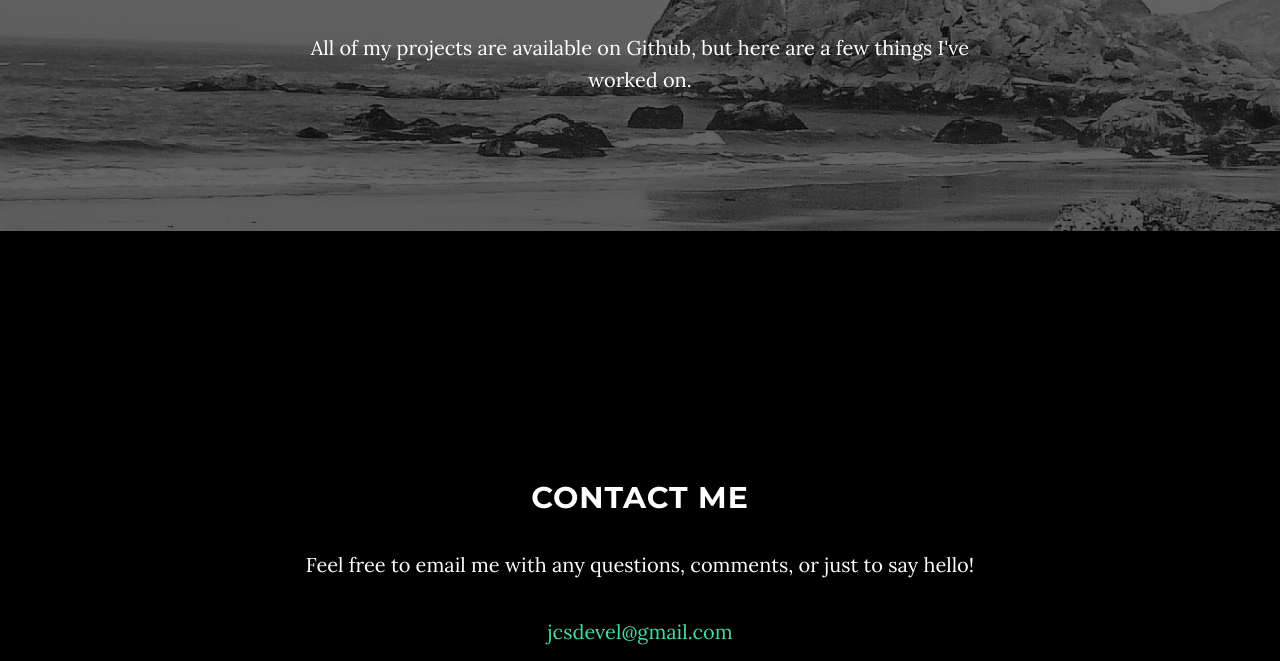
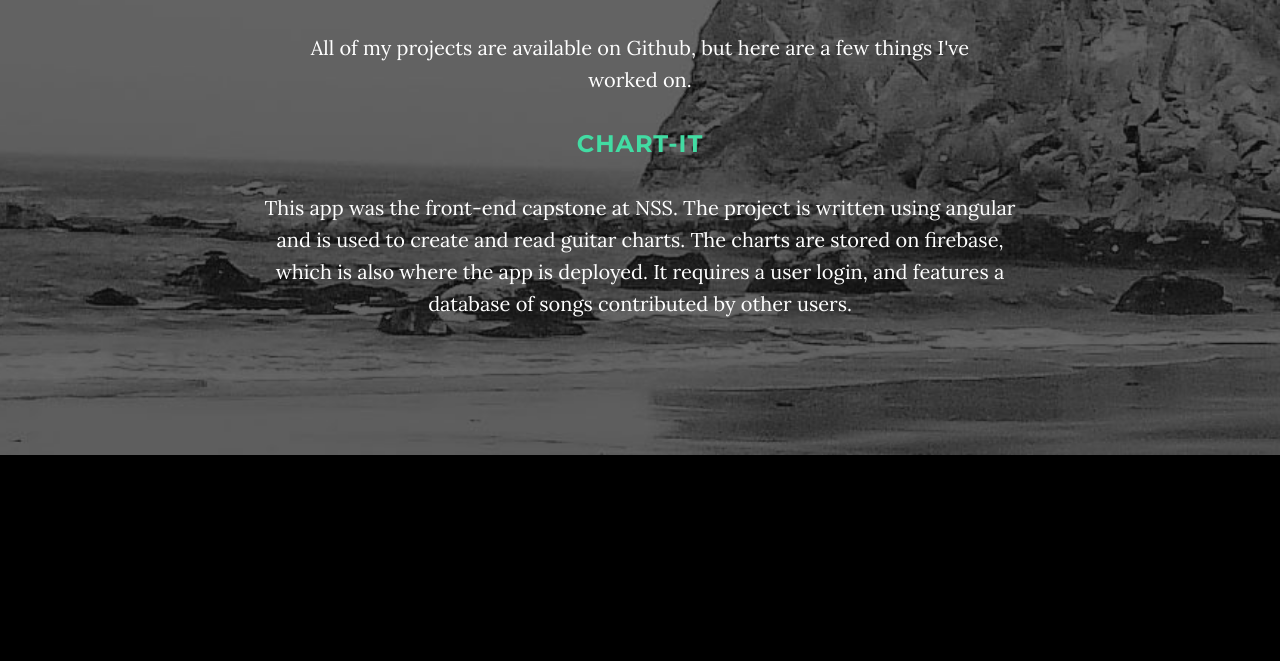
Before and after one commit to cscholze/cscholze.github.io, a website: page index.html in a window 1280 px wide. Shown: the part 1862-2523 px from the top of the page. Drawn offline with Linux system fonts and the light colour scheme.

Commit message:
added link to 'chart-it'

```diff
--- a/index.html
+++ b/index.html
@@ -116,7 +116,15 @@
             <div class="container">
                 <div class="col-lg-8 col-lg-offset-2">
                   <h2>Projects</h2>
-                    <p>All of my projects are available on Github, but here are a few things I've worked on.</p>
+                  <p>All of my projects are available on Github, but here are a few things I've worked on.</p>
+                  <div class="row">
+                    <h3><a href="https://jcsdevnsscapstone1.firebaseapp.com/" alt="Chart-It">Chart-It</a></h3>
+                    <p>This app was the front-end capstone at NSS. The project is written using angular
+                       and is used to create and read guitar charts.  The charts are stored on firebase,
+                       which is also where the app is deployed.  It requires a user login, and features
+                       a database of songs contributed by other users.
+                    </p>
+
                 </div>
             </div>
         </div>
```
